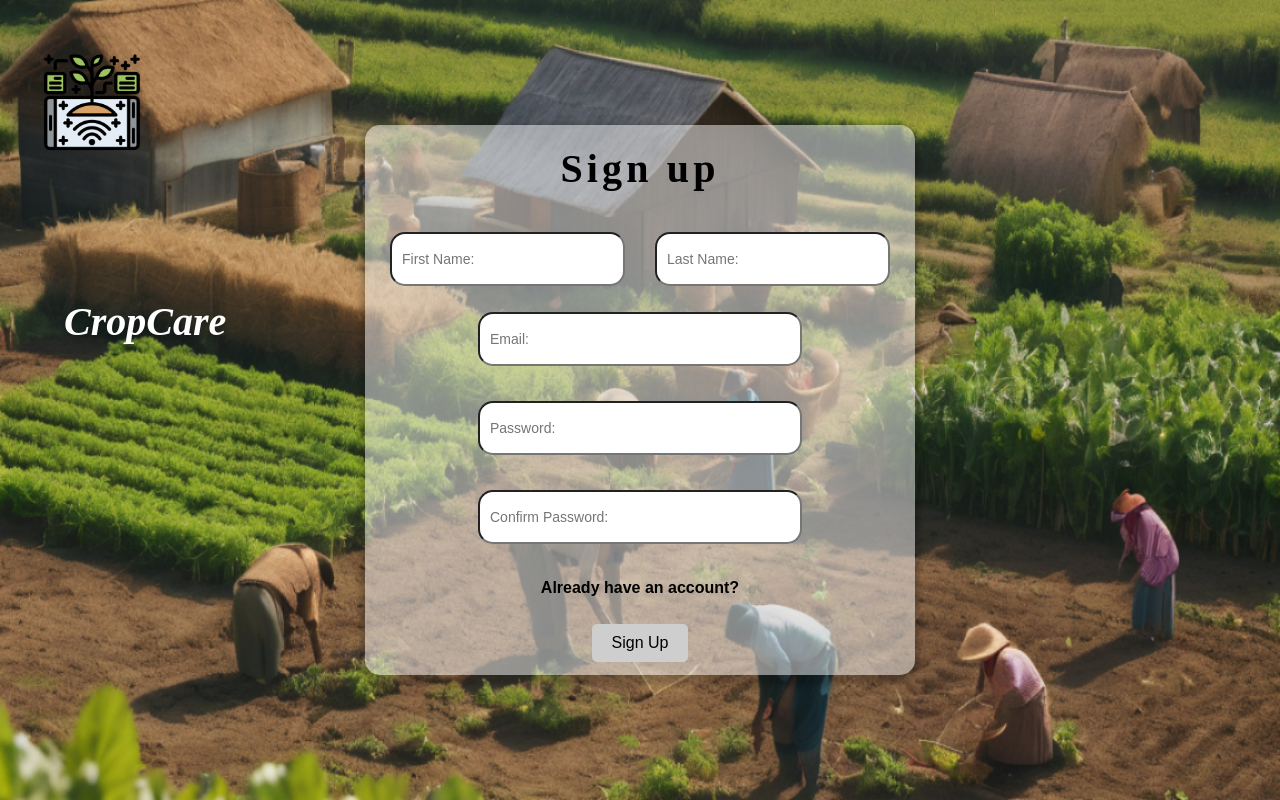
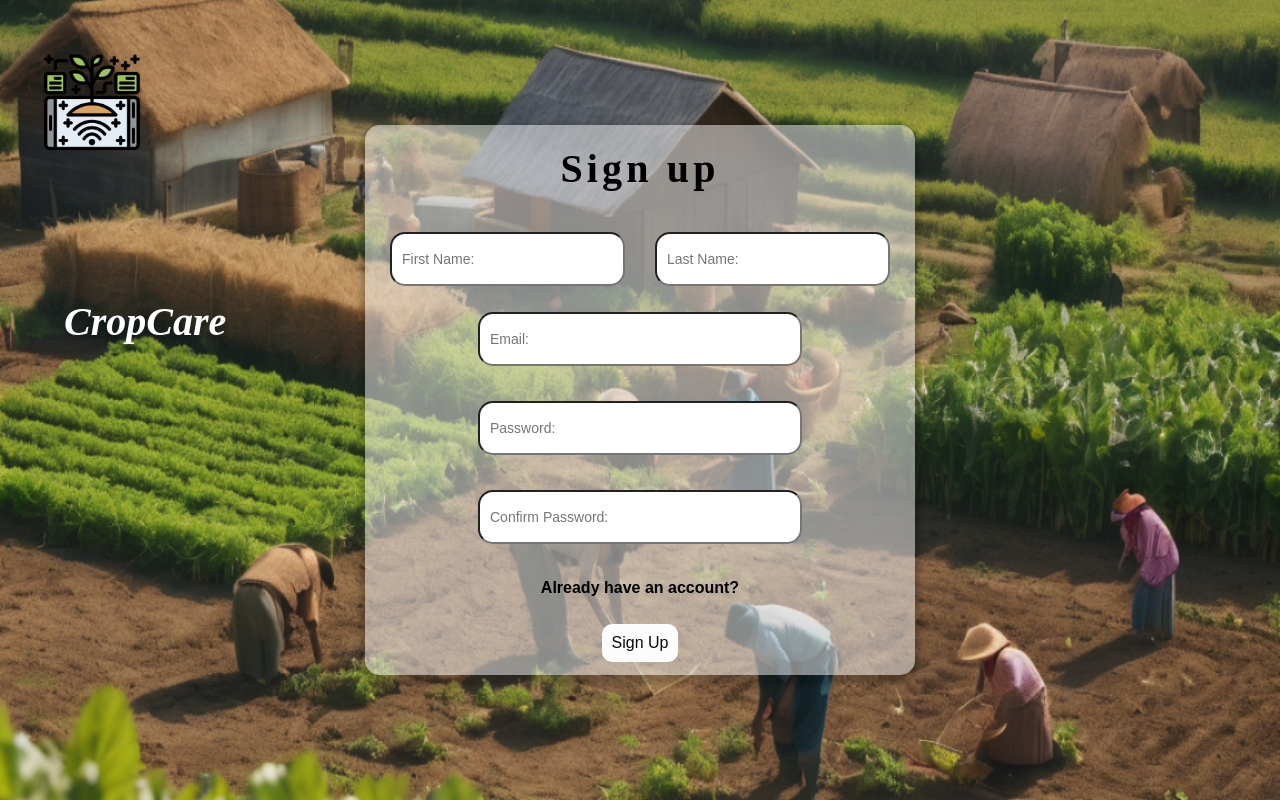
Before and after one commit to Mao07077/crop, a React (Create React App) app: page /signup in a window 1280 px wide. Built offline with nearby package versions, Linux system fonts and the light colour scheme.

Commit message:
buttons ehe

```diff
--- a/src/components/landingpage/Landingpage.css
+++ b/src/components/landingpage/Landingpage.css
@@ -17,8 +17,8 @@ body {
   position: absolute;
   font-family: Courier  ;
   font-size: 70px;
-  font-weight: 500;
-  margin-top: -400px;
+  font-weight: 530;
+  margin-top: -430px;
   letter-spacing: 4.16px;
   left: 10%;
   text-align: left;
@@ -52,6 +52,35 @@ body {
   left: 50%;
   top: 125%;
 }
+.get button {
+  border: none;
+ color: #fff;
+ background-image: linear-gradient(30deg, #03601d, #b9f0d247);
+ border-radius: 20px;
+ background-size: 100% auto;
+ font-family: inherit;
+ font-size: 17px;
+ padding: 0.6em 1.5em;
+}
+button:hover {
+  background-position: right center;
+  background-size: 200% auto;
+  -webkit-animation: pulse 2s infinite;
+  animation: pulse512 1.5s infinite;
+ }
+ @keyframes pulse512 {
+  0% {
+   box-shadow: 0 0 0 0 #05bada66;
+  }
+
+  70% {
+   box-shadow: 0 0 0 10px rgb(218 103 68 / 0%);
+  }
+
+  100% {
+   box-shadow: 0 0 0 0 rgb(218 103 68 / 0%);
+  }
+ }
 .logoolog {
   max-width: 8%;
   position: absolute;
--- a/src/components/signup/signup.css
+++ b/src/components/signup/signup.css
@@ -69,6 +69,9 @@
   color: #000;
   display: flex;
  }
+ .Alaccount a:hover{
+  text-decoration: underline rgb(11, 11, 11);
+}
   .frame {
     width: 550px;
     height: 550px;
@@ -89,15 +92,28 @@
   margin: auto;
 }
 .signn{
-  display: flex;
-  justify-content: center;
-  align-items: center;
-  font-size: 15px;
-  padding: 10px 20px;
+  border: none;
+  outline: none;
+  padding: 10px;
+  border-radius: 10px;
+  color: #0b0808;
   font-size: 16px;
-  cursor: pointer;
-  background-color: #cecece;
-  color: #000000;
-  border: none;
-  border-radius: 5px;
+  transform: .3s ease;
+  background-color: #fcfcfc;
 }
+
+.submit:hover {
+  background-color: #0fcc3196;
+}
+
+@keyframes pulse {
+  from {
+    transform: scale(0.9);
+    opacity: 1;
+  }
+
+  to {
+    transform: scale(1.8);
+    opacity: 0;
+  }
+}
```
